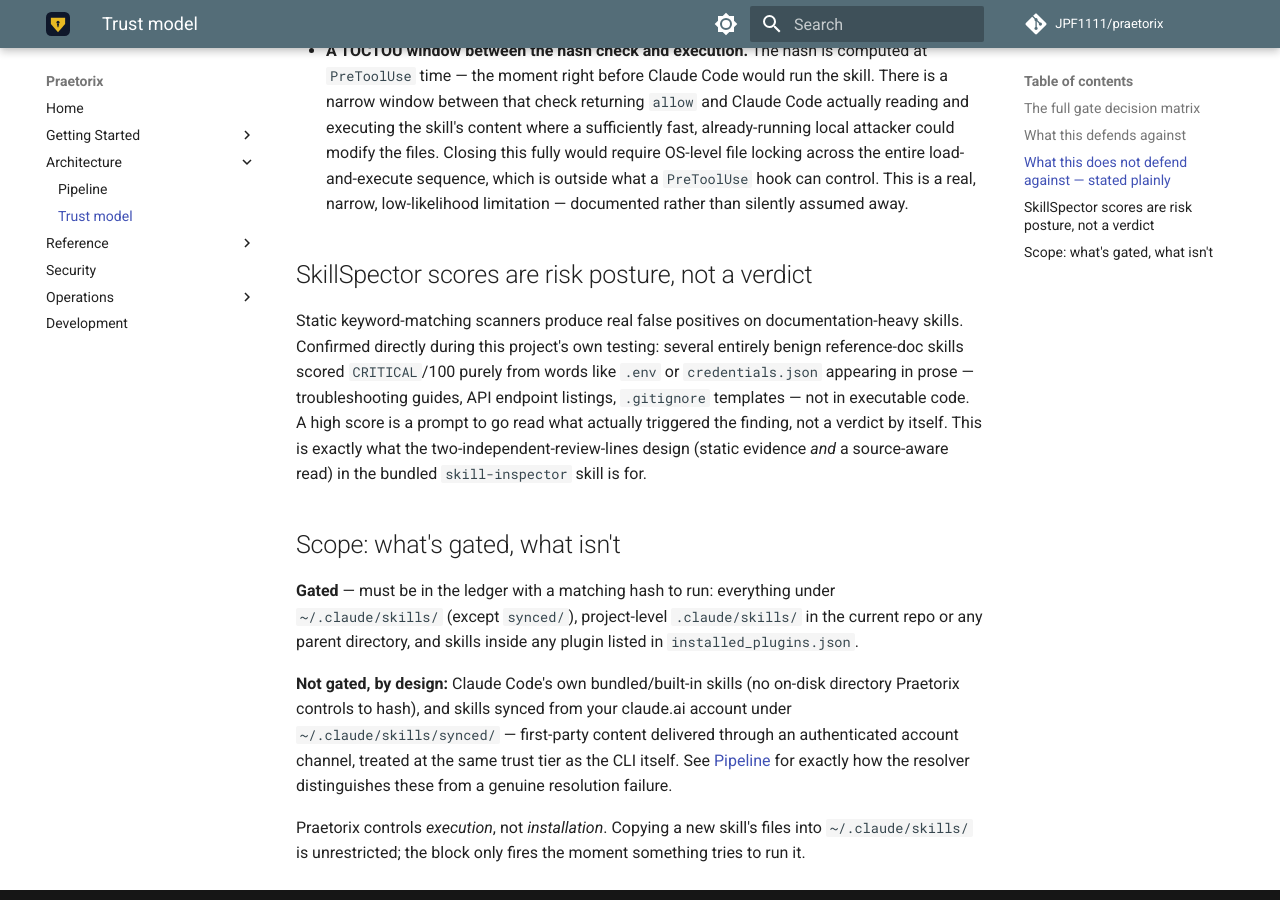
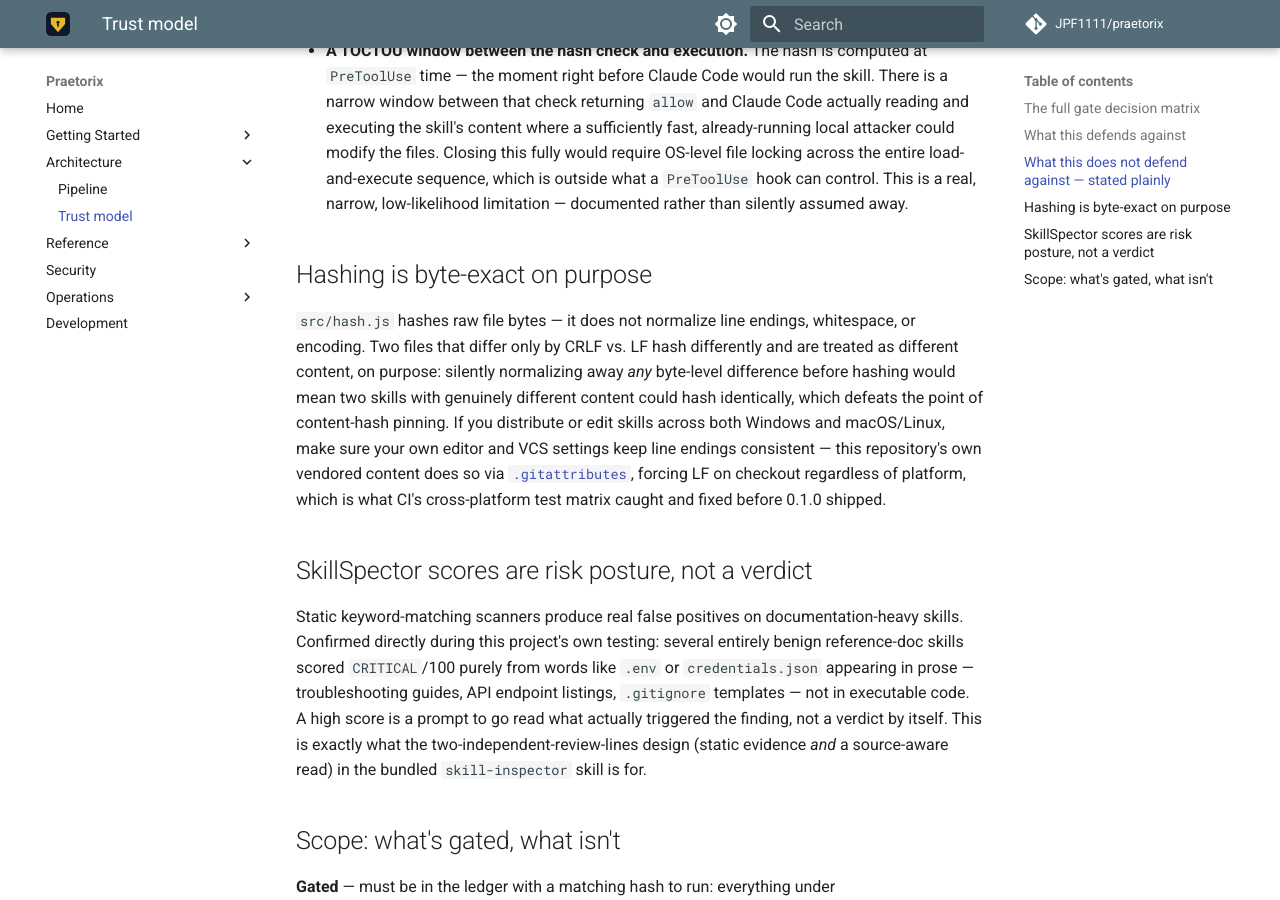
Before and after one commit to JPF1111/praetorix, an MkDocs documentation site: the page built from docs/architecture/trust-model.md, in a window 1280 px wide and 900 px high, scrolled down 1142 px. Built offline with MkDocs 1.6.1 and Material for MkDocs 9.7.7, drawn with Linux system fonts in a browser that asks for light colours; comment, search, counter and statistics services are not loaded.

Commit message:
fix: force LF line endings via .gitattributes — CI caught a real Windows bug
Windows CI runners default core.autocrlf=true, rewriting LF to CRLF on
checkout. That changed the byte content (and therefore the hash) of the
vendored skills/skill-inspector/SKILL.md, which broke the hardcoded
bootstrap-trust check in src/trusted.js on Windows only — caught by the
actual multi-OS CI matrix, not assumed to work.

Fix is `* text=auto eol=lf`, not a change to the hashing logic itself:
src/hash.js stays byte-exact on purpose (see docs/architecture/trust-model.md)
— normalizing line endings inside the hash function would mean two
genuinely different files could hash identically, which defeats content-hash
pinning. The correct fix is making checkout deterministic, not making the
hash lossy.

Co-Authored-By: Claude Sonnet 5 <noreply@anthropic.com>
Claude-Session: https://claude.ai/code/session_01Y36BQirP4AkJtebxJQQ99T

```diff
--- a/docs/architecture/trust-model.md
+++ b/docs/architecture/trust-model.md
@@ -38,6 +38,18 @@ approval, running without your knowledge or an explicit decision.
   load-and-execute sequence, which is outside what a `PreToolUse` hook can control. This is a
   real, narrow, low-likelihood limitation — documented rather than silently assumed away.
 
+## Hashing is byte-exact on purpose
+
+`src/hash.js` hashes raw file bytes — it does not normalize line endings, whitespace, or
+encoding. Two files that differ only by CRLF vs. LF hash differently and are treated as
+different content, on purpose: silently normalizing away *any* byte-level difference before
+hashing would mean two skills with genuinely different content could hash identically, which
+defeats the point of content-hash pinning. If you distribute or edit skills across both Windows
+and macOS/Linux, make sure your own editor and VCS settings keep line endings consistent — this
+repository's own vendored content does so via [`.gitattributes`](https://github.com/JPF1111/praetorix/blob/main/.gitattributes),
+forcing LF on checkout regardless of platform, which is what CI's cross-platform test matrix
+caught and fixed before 0.1.0 shipped.
+
 ## SkillSpector scores are risk posture, not a verdict
 
 Static keyword-matching scanners produce real false positives on documentation-heavy skills.
```
Also changed, not shown: 1 other file.
